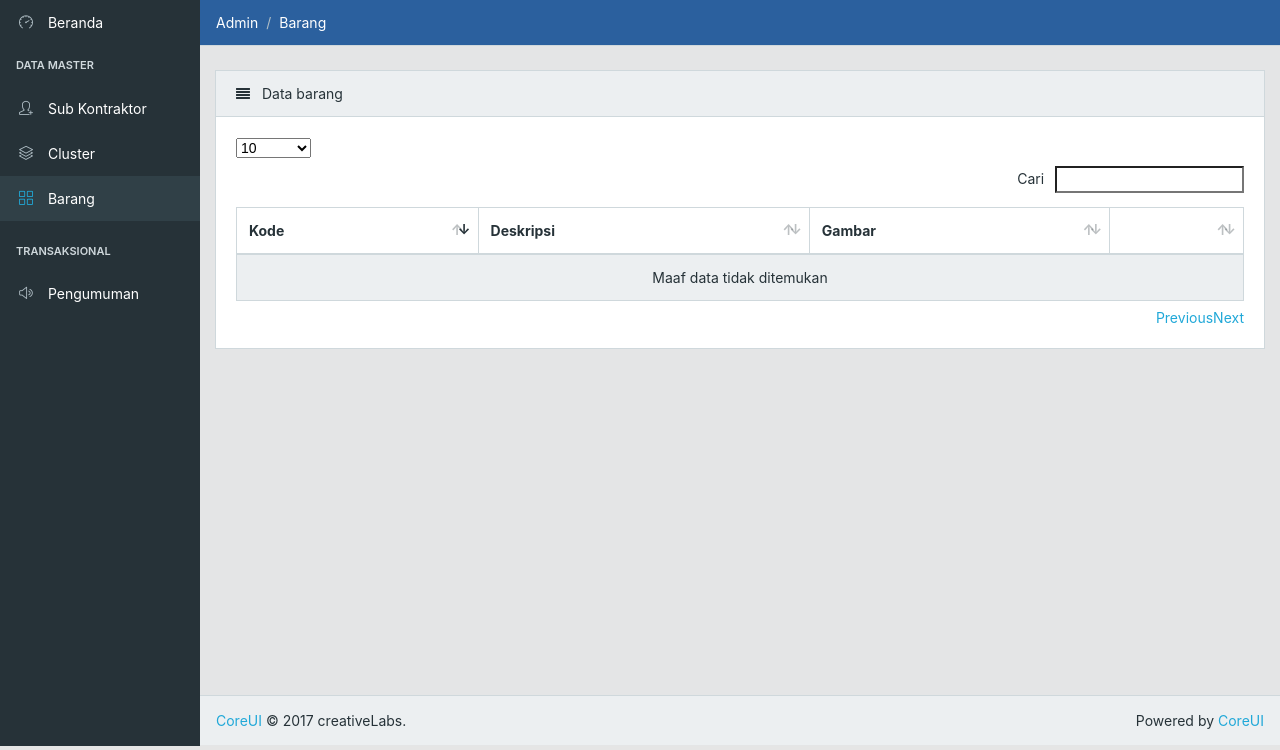
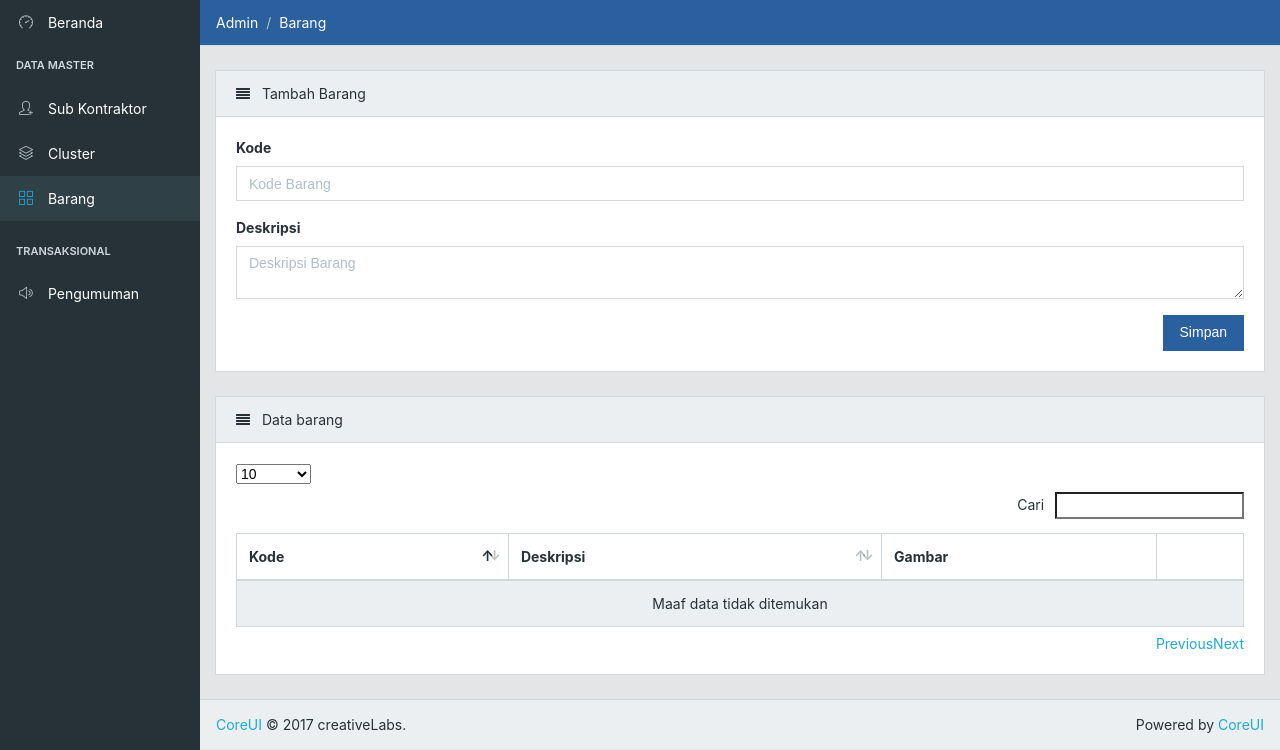
Before and after one commit to zkenstein/eprocurement, a Laravel app: page /admin/barang in a window 1280 px wide. Shown: the part 55-805 px from the top of the page. Run offline with Laravel 8, Linux system fonts and the light colour scheme; the visitor is signed in with stand-in values (Sample User, id 1); data that the repository does not hold is empty.

Commit message:
BARANG OTW

```diff
--- a/resources/views/pages/barang.blade.php
+++ b/resources/views/pages/barang.blade.php
@@ -17,6 +17,42 @@
 
     <div class="container-fluid">
         <div class="animated fadeIn">
+            <div class="row">
+                <div class="col-sm-12 col-lg-12">
+                    <div class="card">
+                        <div class="card-header">
+                            <i class="fa fa-align-justify"></i> Tambah Barang
+                        </div>
+                        <div class="card-block">
+                            <form id="form-add" action="" method="post" enctype="multipart/form-data">
+                                <div class="row">
+                                    <div class="col-sm-12 col-md-12 padding-side">
+                                        <div class="form-group">
+                                            <label class="form-form-control-label">Kode</label>
+                                            <input id="add-kode" type="text" required name="kode" class="form-control input-sm will-clear needvalidate" data-rule="required|unique:barang,kode|alpha_num" placeholder="Kode Barang">
+                                            <span class="help-block"></span>
+                                        </div>
+                                    </div>
+                                </div>
+                                <div class="row">
+                                    <div class="col-sm-12 col-md-12 padding-side">
+                                        <div class="form-group">
+                                            <label class="form-form-control-label">Deskripsi</label>
+                                            <textarea id="add-deskripsi" required name="deskripsi" class="form-control will-clear needvalidate" data-rule="required|unique:barang,deskripsi" placeholder="Deskripsi Barang"></textarea>
+                                            <span class="help-block"></span>
+                                        </div>
+                                    </div>
+                                </div>
+                                <div class="row">
+                                    <div class="col-sm-12 col-md-12 padding-side">
+                                        <button id="add-submit" class="btn btn-primary pull-right" type="submit">Simpan</button>
+                                    </div>
+                                </div>
+                            </form>
+                        </div>
+                    </div>
+                </div>
+            </div>
             <div class="row">
                 <div class="col-lg-12">
                     <div class="card">
@@ -47,10 +83,12 @@
 
 @section('script')
 	<script type="text/javascript">
-		$("#barang-data").DataTable({
-			"processing": true,
-	        "serverSide": true,
-	        "ajax": "{{route('admin.barang_data')}}",
+		var csrf = "{{csrf_token()}}";
+        var table = $("#barang-data").DataTable({
+            "autoWidth": false,
+            "processing": true,
+            "serverSide": true,
+            "ajax": "{{route('admin.barang_data')}}",
             info:false,
             "language": {
                 "lengthMenu": "_MENU_",
@@ -60,7 +98,38 @@
                 "infoFiltered": "(filtered from _MAX_ total records)",
                 "search": "Cari "
             },
-            aaSorting: [[0, 'desc']],
+            "columnDefs": [
+                {
+                    "targets": 0,
+                    "render": function(data, type, row, meta){
+                        var kode = row.kode;
+                        return kode;
+                    }
+                },
+                {
+                    "targets": 1,
+                    "render": function(data, type, row, meta){
+                        var nama = row.deskripsi;
+                        return nama;
+                    }
+                },
+                {
+                    "orderable":false,
+                    "targets": 2,
+                    "render": function(data, type, row, meta){
+                        return "<img src='/img/barang/default.gif' style='width:100px;'>";
+                    }
+                },
+                {
+                    "className":"no-print",
+                    "orderable":false,
+                    "targets": 3,
+                    "render": function(data, type, row, meta){
+                        return '<div class="btn-group"><button type="button" class="btn btn-warning btn-sm edit-button" data-id="'+row.id+'" onclick="getBarang('+row.id+')"><i class="icon-pencil"></i></button><button type="button" class="btn btn-danger btn-sm delete-button" data-id="'+row.id+'" onclick="hapusBarang('+row.id+')"><i class="icon-trash"></i></button></div>';
+                    }
+                }
+            ],
+            "aaSorting": [ [0,'asc'] ]
         });
 	</script>
 @stop
```
Also changed, not shown: app/Http/routes.php (+12 -0 lines).
